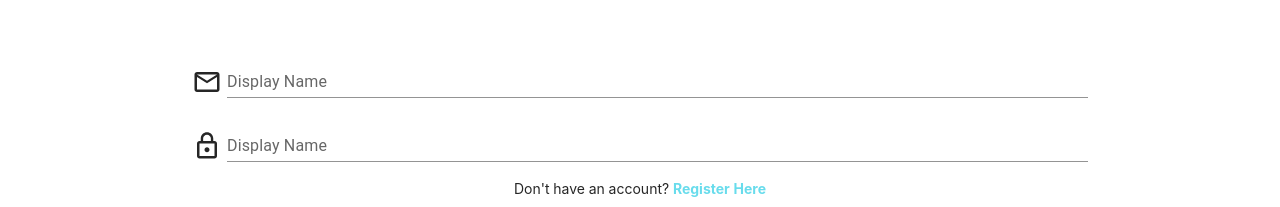
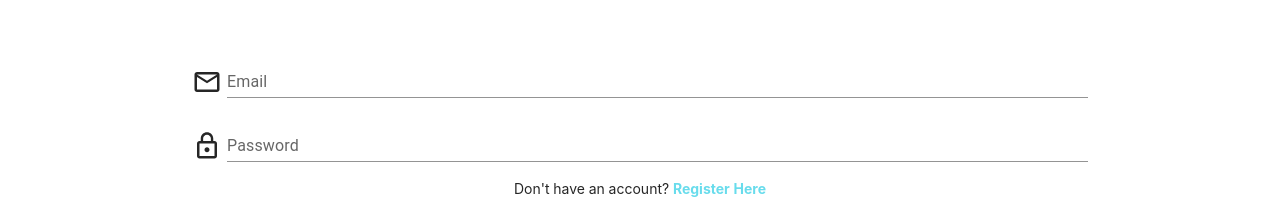
Before and after one commit to lisicase/vonia, a React (Create React App) app: page /signin in a window 1280 px wide. Shown: the part 376-583 px from the top of the page. Built offline with nearby package versions, Linux system fonts and the light colour scheme; no server answers.

Commit message:
relabeled inputs

```diff
--- a/src/pages/signin/signin.js
+++ b/src/pages/signin/signin.js
@@ -73,11 +73,11 @@ function AccountInputBoxes(props) {
         <div>
             <div class="form-group mr-3" style={{ display: 'flex' }}>
                 <label for="searchQuery" class="mr-2"><MdOutlineMail className="bufferedIcon" size={30} style={{ height: '4rem' }} /></label>
-                <TextField onChange={props.handleEmail} id="standard-basic" label="Display Name" variant="standard" fullWidth />
+                <TextField onChange={props.handleEmail} id="standard-basic" label="Email" variant="standard" fullWidth />
             </div>
             <div class="form-group mr-3" style={{ display: 'flex' }}>
                 <label for="searchQuery" class="mr-2"><MdLockOutline className="bufferedIcon" size={30} style={{ height: '4rem' }} /></label>
-                <TextField onChange={props.handlePassword} id="standard-basic" label="Display Name" variant="standard" fullWidth />
+                <TextField onChange={props.handlePassword} id="standard-basic" label="Password" variant="standard" fullWidth />
             </div>
         </div>
     );
```
